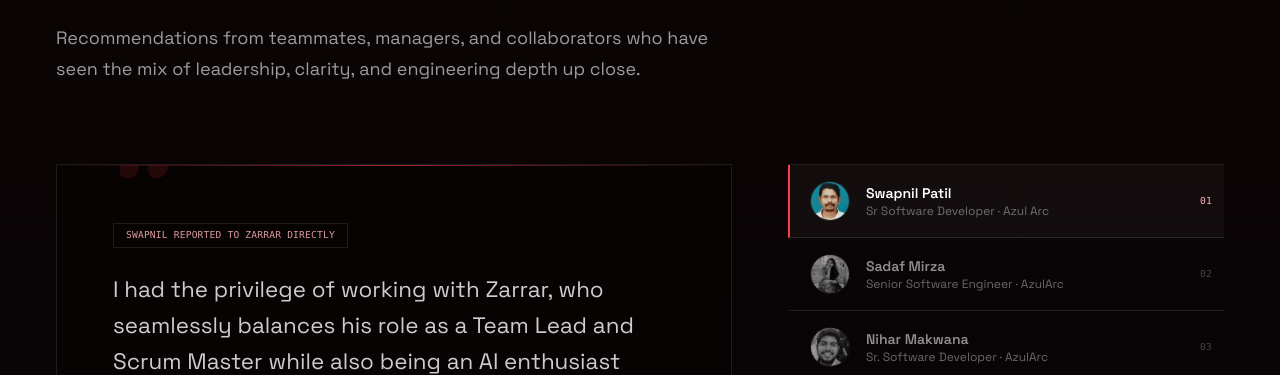
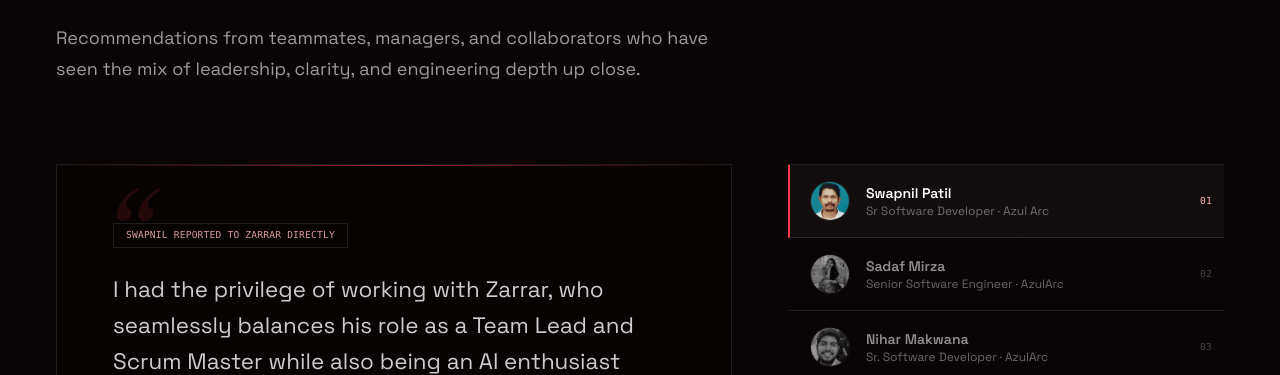
Before and after one commit to ZarrarPalekar/ReactiFolio, a Next.js app: page / in a window 1280 px wide. Shown: the part 6940-7315 px from the top of the page. Built offline with nearby package versions, Linux system fonts and the light colour scheme.

Commit message:
testim revamps

```diff
--- a/components/home/testimonials-section.tsx
+++ b/components/home/testimonials-section.tsx
@@ -100,7 +100,7 @@ export function TestimonialsSection() {
             <figure className="relative overflow-hidden border border-white/10 bg-[#080404]/85 p-8 sm:p-12 lg:p-14">
               <span
                 aria-hidden
-                className="serif pointer-events-none absolute -top-10 left-5 select-none text-[12rem] leading-none text-[var(--accent)]/12 sm:left-9"
+                className="serif pointer-events-none absolute left-6 top-4 select-none text-[9rem] leading-none text-[var(--accent)]/12 sm:left-10"
               >
                 &ldquo;
               </span>
```
